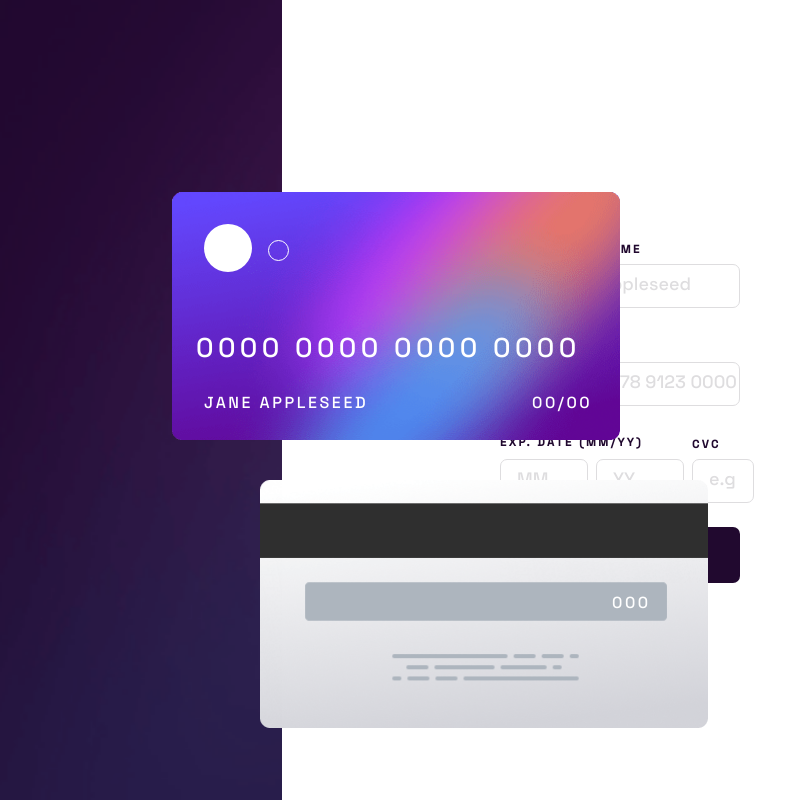
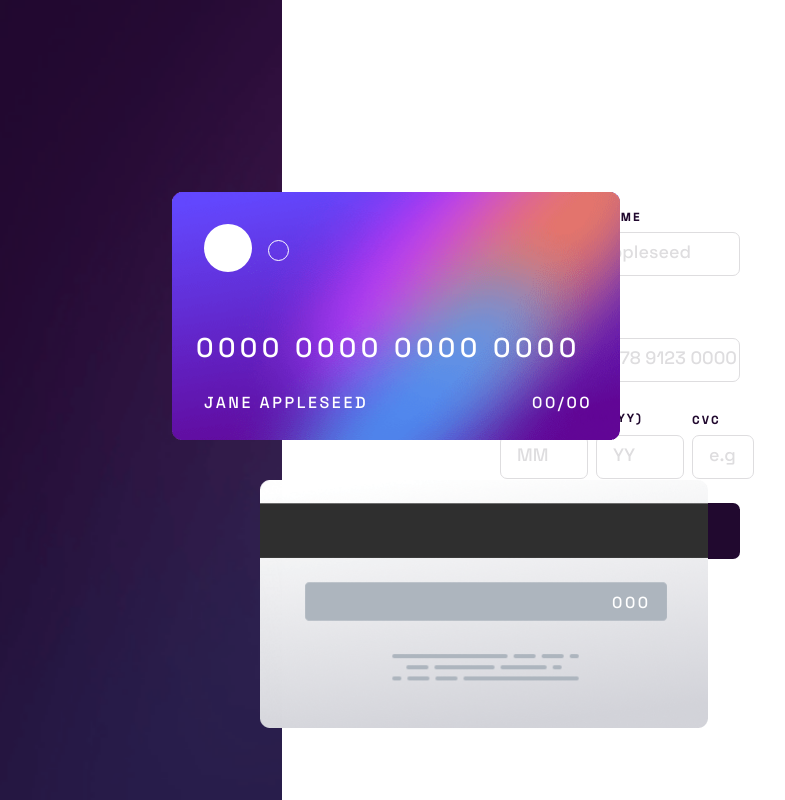
Before and after one commit to shiizam/Interactive-Card-Form, a React (Vite) app: page / in a window 1280 px wide. Shown: the whole page, without its empty margins (140-925 px from the left). Built offline with nearby package versions, Linux system fonts and the light colour scheme.

Commit message:
fix small styling issue

```diff
--- a/src/components/Form/form.css
+++ b/src/components/Form/form.css
@@ -27,7 +27,6 @@
 .cardholder-name .labelname{
   display: flex;
   flex-direction: column;
-  padding: 3.5rem 0 0;
 }
 
 .labelnumber{
```
